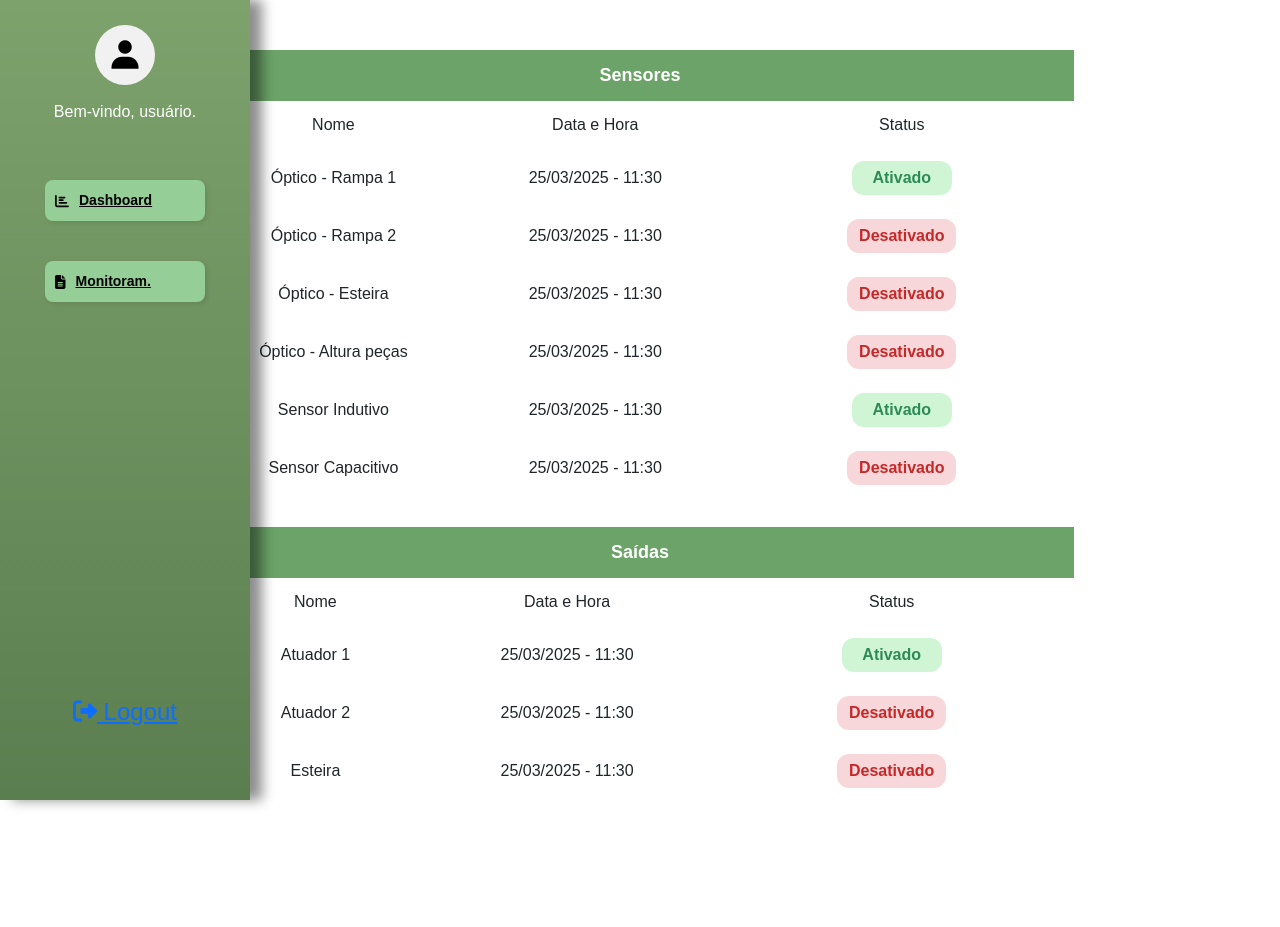
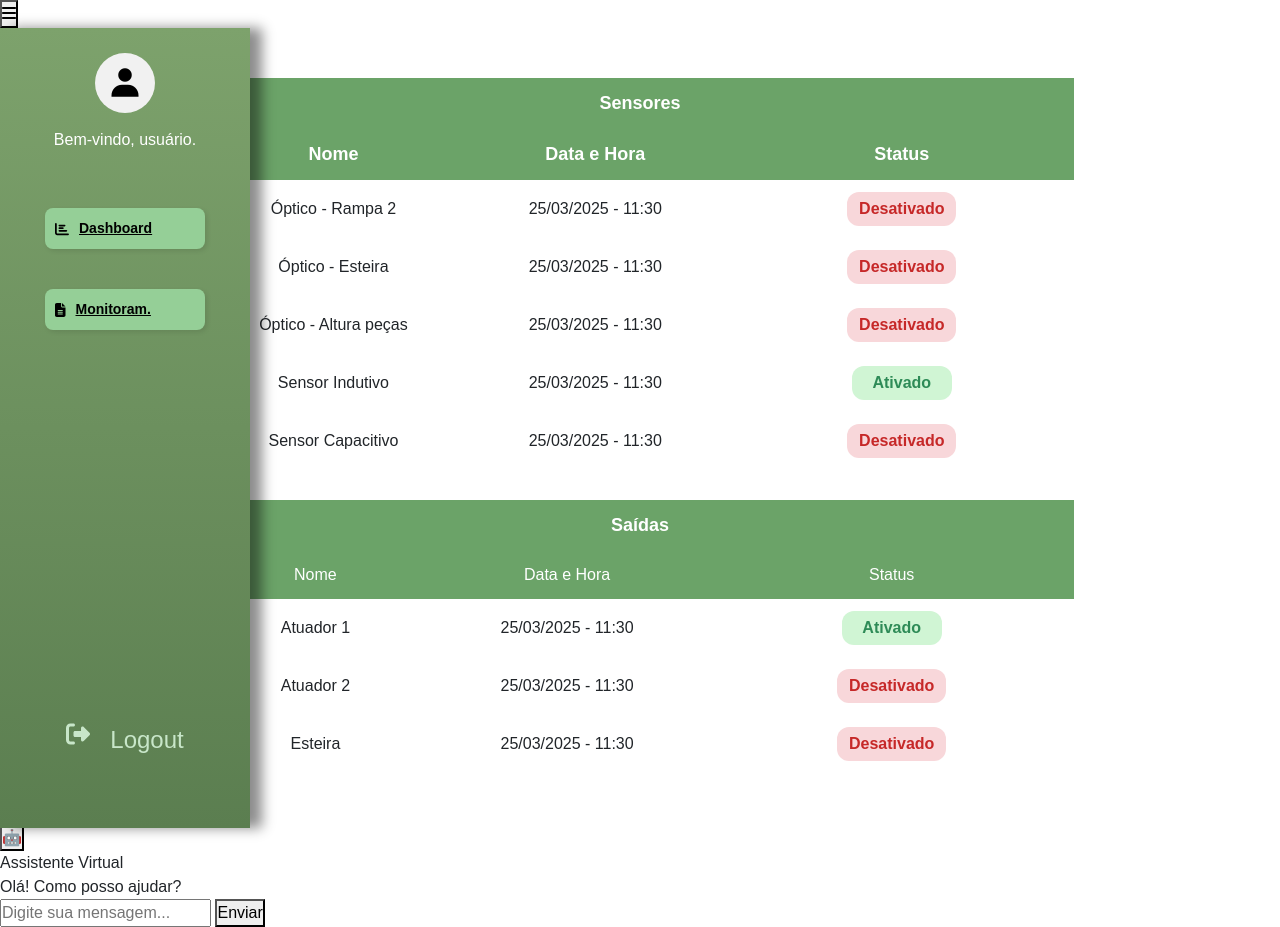
Before and after one commit to GabrielPerosa/ProjetoReciclagem, a plain HTML site: page web/monitoramento/index.html in a window 1280 px wide. Before the commit the page ends 850 px from the top, so only its background shows below. Drawn offline with nearby package versions, Linux system fonts and the light colour scheme.

Commit message:
feat:atualização tela de monitoramento

```diff
--- a/web/monitoramento/index.html
+++ b/web/monitoramento/index.html
@@ -1,71 +1,61 @@
 <!DOCTYPE html>
-<html lang="en">
+<html lang="pt-BR">
+<head>
+  <meta charset="UTF-8" />
+  <meta name="viewport" content="width=device-width, initial-scale=1" />
+  <title>Página Responsiva com Sidebar</title>
+  <link rel="stylesheet" href="style.css" />
+  <link href="https://cdn.jsdelivr.net/npm/bootstrap@5.3.6/dist/css/bootstrap.min.css" rel="stylesheet" integrity="sha384-4Q6Gf2aSP4eDXB8Miphtr37CMZZQ5oXLH2yaXMJ2w8e2ZtHTl7GptT4jmndRuHDT" crossorigin="anonymous">
+  <link rel="stylesheet" href="https://unpkg.com/boxicons@latest/css/boxicons.min.css">
+  <script src="https://cdnjs.cloudflare.com/ajax/libs/font-awesome/6.4.2/js/all.min.js" crossorigin="anonymous"></script>
+</head>
+<body>
 
-<head>
-  <meta charset="UTF-8">
-  <meta name="viewport" content="width=device-width, initial-scale=1.0">
-  <title>Document</title>
-  <link rel="stylesheet" href="style.css">
-  <link href="https://cdn.jsdelivr.net/npm/bootstrap@5.3.6/dist/css/bootstrap.min.css" rel="stylesheet"
-    integrity="sha384-4Q6Gf2aSP4eDXB8Miphtr37CMZZQ5oXLH2yaXMJ2w8e2ZtHTl7GptT4jmndRuHDT" crossorigin="anonymous">
-  <link rel="stylesheet" href="https://unpkg.com/boxicons@latest/css/boxicons.min.css">
-  <!-- Link para ícones boxicons -->
-  <link rel="preconnect" href="https://fonts.googleapis.com">
-  <link rel="preconnect" href="https://fonts.gstatic.com" crossorigin>
-  <link
-    href="https://fonts.googleapis.com/css2?family=Inter:ital,opsz,wght@0,14..32,100..900;1,14..32,100..900&display=swap"
-    rel="stylesheet">
-  <script src="https://cdnjs.cloudflare.com/ajax/libs/font-awesome/6.4.2/js/all.min.js"
-    crossorigin="anonymous"></script>
+  <div class="hamburger">
+    <button id="hamburger-bnt">
+      <i class="fas fa-bars"></i>
+    </button>
+  </div>
 
-<body>
   <div class="sidebar">
     <div class="user">
       <div class="circle">
         <i class='bx bxs-user'></i>
       </div>
-
     </div>
 
     <div class="titulo">
       <p>Bem-vindo, usuário.</p>
     </div>
-
-    <a href="/web/dashboard/index.html" class="menu-btn"><i class="fas fa-chart-bar"></i> Dashboard</a>
-    <a href="/web/monitoramento/index.html" class="menu-btn"><i class="fas fa-file-alt"></i> Monitoram.</a>
-
-    <div class="logout">
-      <a href="/web/login/tela_de_login.html"><i class="fas fa-sign-out-alt"></i> Logout</a>
-
-    </div>
-
+    <a href="http://127.0.0.1:5500/dashboard/index.html" class="menu-btn">
+      <i class="fas fa-chart-bar"></i> <span class="label">Dashboard</span>
+    </a>
+    <a href="http://127.0.0.1:5500/monitoramento/index.html" class="menu-btn">
+      <i class="fas fa-file-alt"></i> <span class="label">Monitoram.</span>
+    </a>
+    <a href="http://127.0.0.1:5500/login/tela_de_login.html" class="logout">
+      <i class="fas fa-sign-out-alt"></i> <span class="label">Logout</span>
+    </a>
   </div>
 
   <div class="main">
     <div class="cards">
-
-
+      <!-- Seus cards aqui -->
     </div>
 
+    <div class="table-container">
       <table>
         <thead>
           <tr>
             <th colspan="3">Sensores</th>
           </tr>
           <tr>
-
+            <th>Nome</th>
+            <th>Data e Hora</th>
+            <th>Status</th>
           </tr>
         </thead>
-      <td>Nome</td>
-      <td>Data e Hora</td>
-      <td>Status</td>
-
-      <tr>
-        <td>Óptico - Rampa 1</td>
-        <td>25/03/2025 - 11:30</td>
-        <td><span class="status ativado">Ativado</span></td>
-      </tr>
-      <tr>
+        <tbody>
               <td>Óptico - Rampa 2</td>
             <td>25/03/2025 - 11:30</td>
             <td><span class="status desativado">Desativado</span></td>
@@ -90,20 +80,23 @@
             <td>25/03/2025 - 11:30</td>
             <td><span class="status desativado">Desativado</span></td>
           </tr>
+          </tr>
+        </tbody>
       </table>
+    </div>
 
+    <div class="table-container">
       <table>
         <thead>
           <tr>
             <th colspan="3">Saídas</th>
           </tr>
           <tr>
-
-        </tr>
-      </thead>
             <td>Nome</td>
             <td>Data e Hora</td>
             <td>Status</td>
+          </tr>
+        </thead>
         <tbody>
                 <tr>
             <td>Atuador 1</td>
@@ -111,7 +104,7 @@
             <td><span class="status ativado">Ativado</span></td>
           </tr>
           <tr>
-          <td>Atuador 2 </td>
+            <td>Atuador 2</td>
             <td>25/03/2025 - 11:30</td>
             <td><span class="status desativado">Desativado</span></td>
           </tr>
@@ -120,8 +113,58 @@
             <td>25/03/2025 - 11:30</td>
             <td><span class="status desativado">Desativado</span></td>
           </tr>
+          <tr>
+        </tbody>
+      </table>
+    </div>
+  </div>
 
+  <!-- CHATBOT: Botão e Janela -->
+  <button class="chatbot-button" id="chatbot-button">🤖</button>
+  <div class="chatbot-popup" id="chatbot-popup">
+    <div class="chatbot-header">Assistente Virtual</div>
+    <div class="chatbot-body" id="chatbot-body">
+      <div class="chatbot-message">Olá! Como posso ajudar?</div>
     </div>
+    <div class="chatbot-input">
+      <input type="text" id="chatbot-input" placeholder="Digite sua mensagem..." />
+      <button id="chatbot-send">Enviar</button>
+    </div>
+  </div>
+
+  <!-- Scripts -->
+  <script>
+    document.addEventListener('DOMContentLoaded', function () {
+      const botaoHamburger = document.getElementById('hamburger-bnt');
+      const sidebar = document.querySelector('.sidebar');
+
+      botaoHamburger.addEventListener('click', () => {
+        sidebar.classList.toggle('active');
+      });
+
+      // Chatbot
+      const chatbotButton = document.getElementById('chatbot-button');
+      const chatbotPopup = document.getElementById('chatbot-popup');
+      const chatbotSend = document.getElementById('chatbot-send');
+      const chatbotInput = document.getElementById('chatbot-input');
+      const chatbotBody = document.getElementById('chatbot-body');
+
+      chatbotButton.addEventListener('click', () => {
+        chatbotPopup.style.display = chatbotPopup.style.display === 'flex' ? 'none' : 'flex';
+      });
+
+      chatbotSend.addEventListener('click', () => {
+        const userMessage = chatbotInput.value.trim();
+        if (userMessage !== '') {
+          const userMsgDiv = document.createElement('div');
+          userMsgDiv.classList.add('chatbot-message', 'user');
+          userMsgDiv.textContent = userMessage;
+          chatbotBody.appendChild(userMsgDiv);
+          chatbotInput.value = '';
+          chatbotBody.scrollTop = chatbotBody.scrollHeight;
+        }
+      });
+    });
+  </script>
 </body>
-
 </html>
```
Lines whose indentation alone changed are shown as unchanged.
